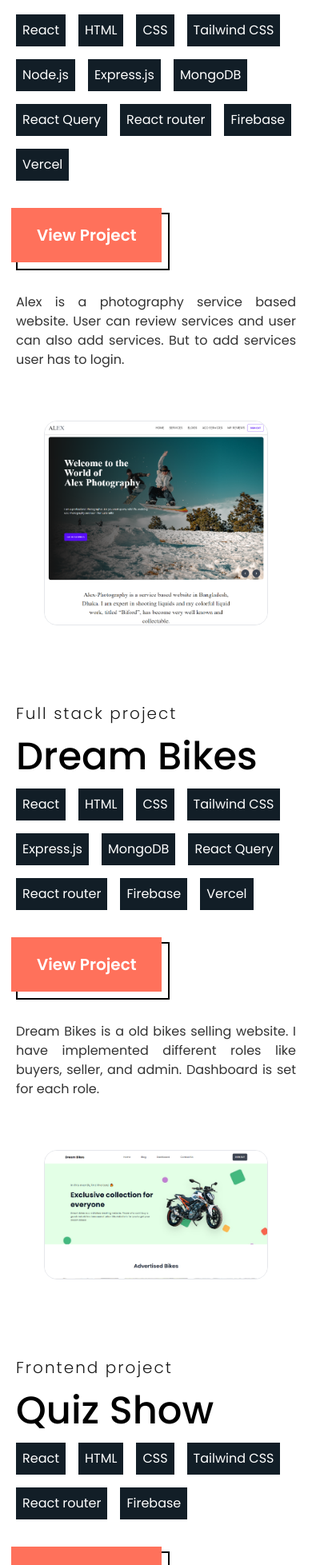
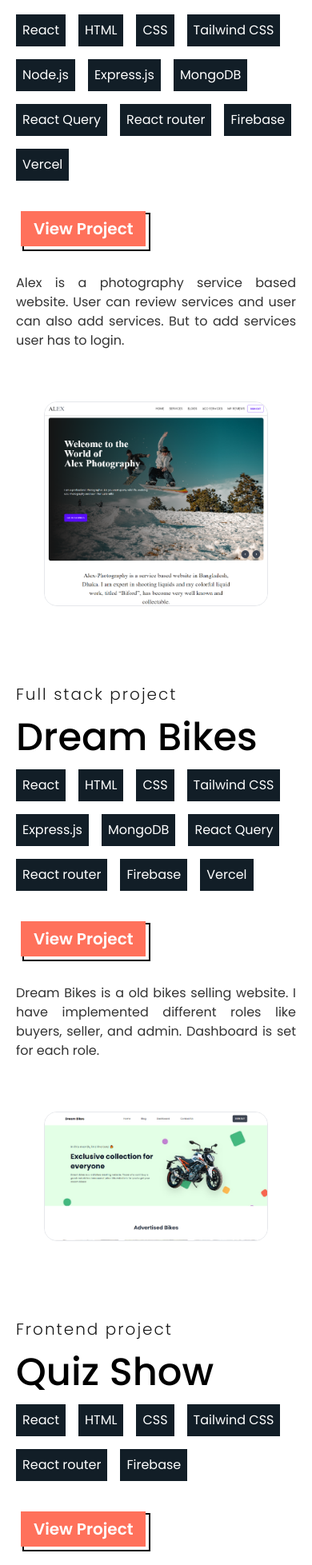
Before and after one commit to Mehedi-Hasan0/mahedi-hasan-portfolio, a React (Create React App) app: page / in a window 390 px wide. Shown: the part 2070-4027 px from the top of the page at 80% size. Built offline with nearby package versions, Linux system fonts and the light colour scheme.

Commit message:
footer added and made responsive

```diff
--- a/src/Pages/Home/Projects/Projects.js
+++ b/src/Pages/Home/Projects/Projects.js
@@ -32,9 +32,9 @@ const Projects = () => {
                                 <p className='p-2 bg-[#121E27] text-white inline-block tooltip' data-tip='Authentication'>Firebase</p>
                                 <p className='p-2 bg-[#121E27] text-white inline-block tooltip' data-tip='Tools'>Vercel</p>
                             </div>
-                            <div className='border-2 border-black inline-block md:mb-16 mb-7'>
+                            <div className='border-2 border-black inline-block md:mb-16 mb-7 ml-2 md:ml-0'>
                                 <Link>
-                                    <div className='bg-[#ff715b] py-5 px-8 relative right-2 bottom-2 hover:right-0 hover:bottom-0 transition-all'>
+                                    <div className='bg-[#ff715b] md:py-5 py-2 md:px-8 px-4 relative md:right-2 right-1 md:bottom-2 bottom-1 hover:right-0 hover:bottom-0 transition-all'>
                                         <p className='text-white text-xl font-semibold'>View Project</p>
                                     </div>
                                 </Link>
@@ -62,9 +62,9 @@ const Projects = () => {
                                 <p className='p-2 bg-[#121E27] text-white inline-block tooltip' data-tip='Authentication'>Firebase</p>
                                 <p className='p-2 bg-[#121E27] text-white inline-block tooltip' data-tip='Tools'>Vercel</p>
                             </div>
-                            <div className='border-2 border-black inline-block md:mb-16 mb-7'>
+                            <div className='border-2 border-black inline-block md:mb-16 mb-7 ml-2 md:ml-0'>
                                 <Link>
-                                    <div className='bg-[#ff715b] py-5 px-8 relative right-2 bottom-2 hover:right-0 hover:bottom-0 transition-all'>
+                                    <div className='bg-[#ff715b] md:py-5 py-2 md:px-8 px-4 relative md:right-2 right-1 md:bottom-2 bottom-1 hover:right-0 hover:bottom-0 transition-all'>
                                         <p className='text-white text-xl font-semibold'>View Project</p>
                                     </div>
                                 </Link>
@@ -88,9 +88,9 @@ const Projects = () => {
                                 <p className='p-2 bg-[#121E27] text-white inline-block tooltip' data-tip='Frontend'>React router</p>
                                 <p className='p-2 bg-[#121E27] text-white inline-block tooltip' data-tip='Authentication'>Firebase</p>
                             </div>
-                            <div className='border-2 border-black inline-block md:mb-16 mb-7'>
+                            <div className='border-2 border-black inline-block md:mb-16 mb-7 ml-2 md:ml-0'>
                                 <Link>
-                                    <div className='bg-[#ff715b] py-5 px-8 relative right-2 bottom-2 hover:right-0 hover:bottom-0 transition-all'>
+                                    <div className='bg-[#ff715b] md:py-5 py-2 md:px-8 px-4 relative md:right-2 right-1 md:bottom-2 bottom-1 hover:right-0 hover:bottom-0 transition-all'>
                                         <p className='text-white text-xl font-semibold'>View Project</p>
                                     </div>
                                 </Link>
--- a/src/Pages/Shared/Footer/Footer.js
+++ b/src/Pages/Shared/Footer/Footer.js
@@ -2,9 +2,11 @@ import React from 'react';
 
 const Footer = () => {
     return (
-        <div>
-            <h2>This is footer</h2>
-        </div>
+        <footer className='bg-[#121e27] p-8'>
+            <div>
+                <p className='text-white font-medium lg:text-base text-sm text-center'>Copyright © 2022 - All right reserved by Mahedi Hasan</p>
+            </div>
+        </footer>
     );
 };
 
```
